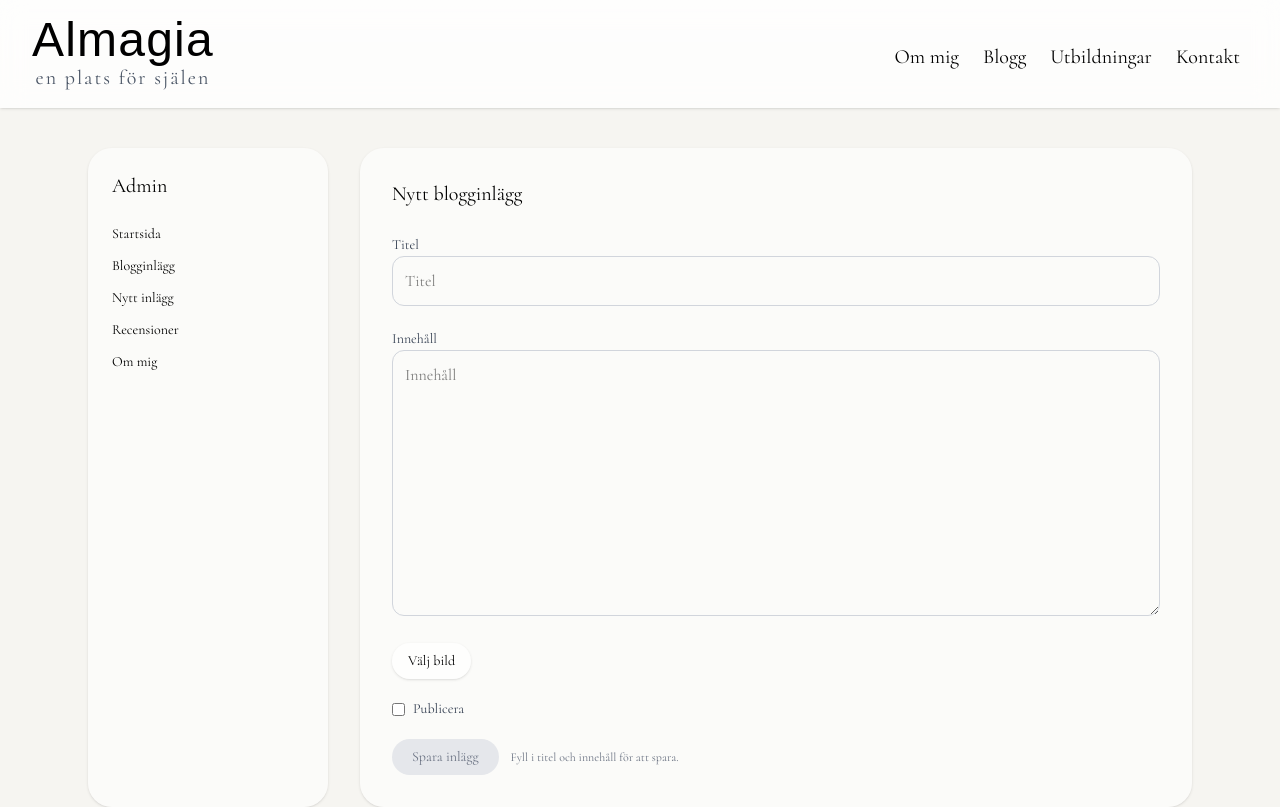
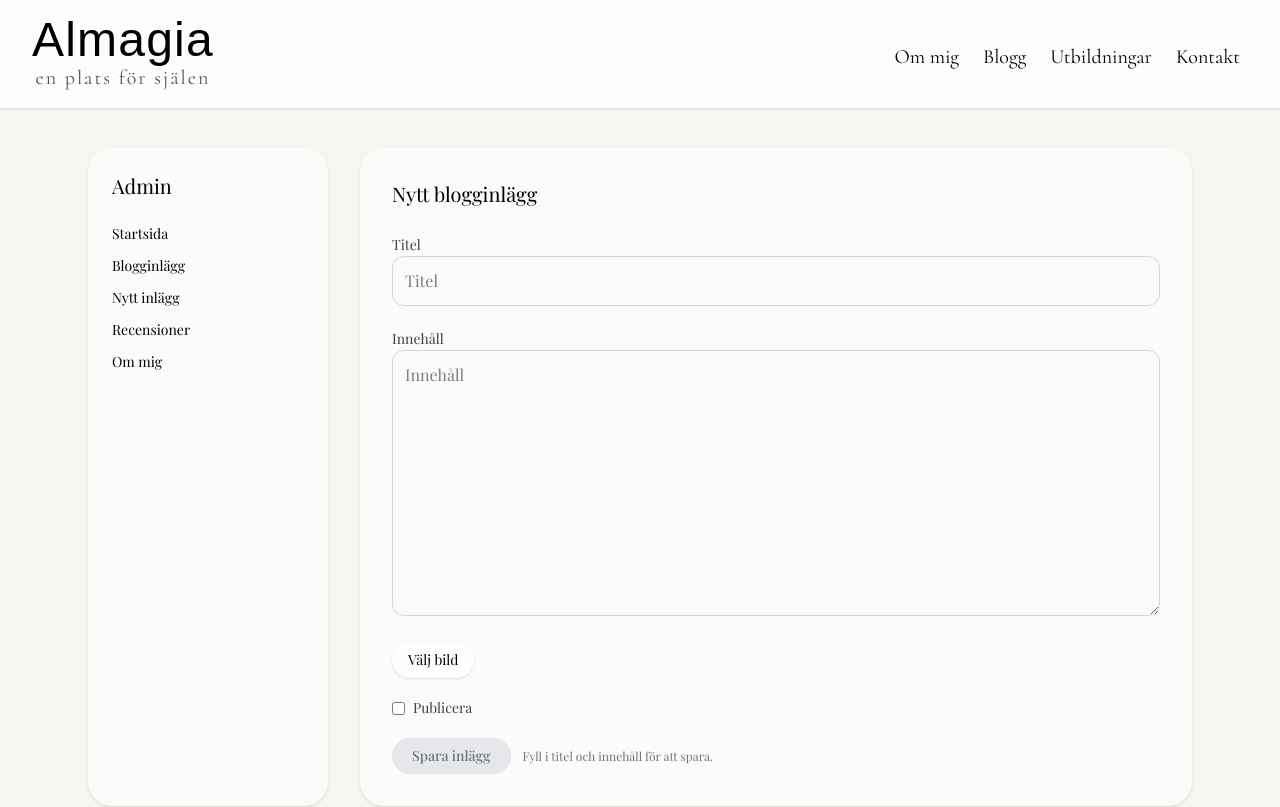
Before and after one commit to Tarupotter/Almagia, a Next.js app in the folder almagia/: page /admin/posts/new in a window 1280 px wide. Shown: the top 807 px of the page. Built offline with nearby package versions, Linux system fonts and the light colour scheme; no server answers; a web font is replaced by a local one.

Commit message:
change typo for posts

```diff
--- a/almagia/app/fonts.ts
+++ b/almagia/app/fonts.ts
@@ -1,5 +1,12 @@
-import { Aboreto, Cormorant_SC, Cormorant, Alegreya, Inter, Playfair_Display} from "next/font/google";
-
+import {
+  Aboreto,
+  Cormorant_SC,
+  Cormorant,
+  Alegreya,
+  Inter,
+  Playfair_Display,
+  Lora,
+} from "next/font/google";
 
 export const aboreto = Aboreto({
   subsets: ["latin"],
@@ -16,7 +23,6 @@ export const cormorant = Cormorant({
   weight: ["300", "400"],
 });
 
-
 export const alegreya = Alegreya({
   subsets: ["latin"],
   style: ["italic"],
@@ -29,3 +35,7 @@ export const inter = Inter({
 export const playfair = Playfair_Display({
   subsets: ["latin"],
 });
+
+export const lora = Lora({
+  subsets: ["latin"]
+});
--- a/almagia/app/layout.tsx
+++ b/almagia/app/layout.tsx
@@ -1,7 +1,7 @@
 import Header from "@/components/layout/Header";
 import Footer from "@/components/layout/Footer";
 import "./globals.css";
-import { cormorant, } from "./fonts";
+import { playfair } from "./fonts";
 
 
 export default function RootLayout({
@@ -11,7 +11,7 @@ export default function RootLayout({
 }) {
   return (
     <html lang="sv">
-      <body className={`${cormorant.className}`}>
+      <body className={`${playfair.className}`}>
         <Header />
         <main>{children}</main>
         <Footer />
--- a/almagia/components/blog/BlogPost.tsx
+++ b/almagia/components/blog/BlogPost.tsx
@@ -1,3 +1,5 @@
+import { lora, inter } from "@/app/fonts";
+
 type BlogPostProps = {
     title: string;
     content: string;
@@ -23,7 +25,7 @@ type BlogPostProps = {
        </div>
         )}
 
-  <div className="text-gray-700 text-lg md:text-xl leading-relaxed text-center whitespace-pre-wrap break-words">
+  <div className={`${lora.className} text-gray-700 text-lg md:text-xl leading-relaxed text-center whitespace-pre-wrap break-words`}>
   {content}
 </div>
       </article>
```
